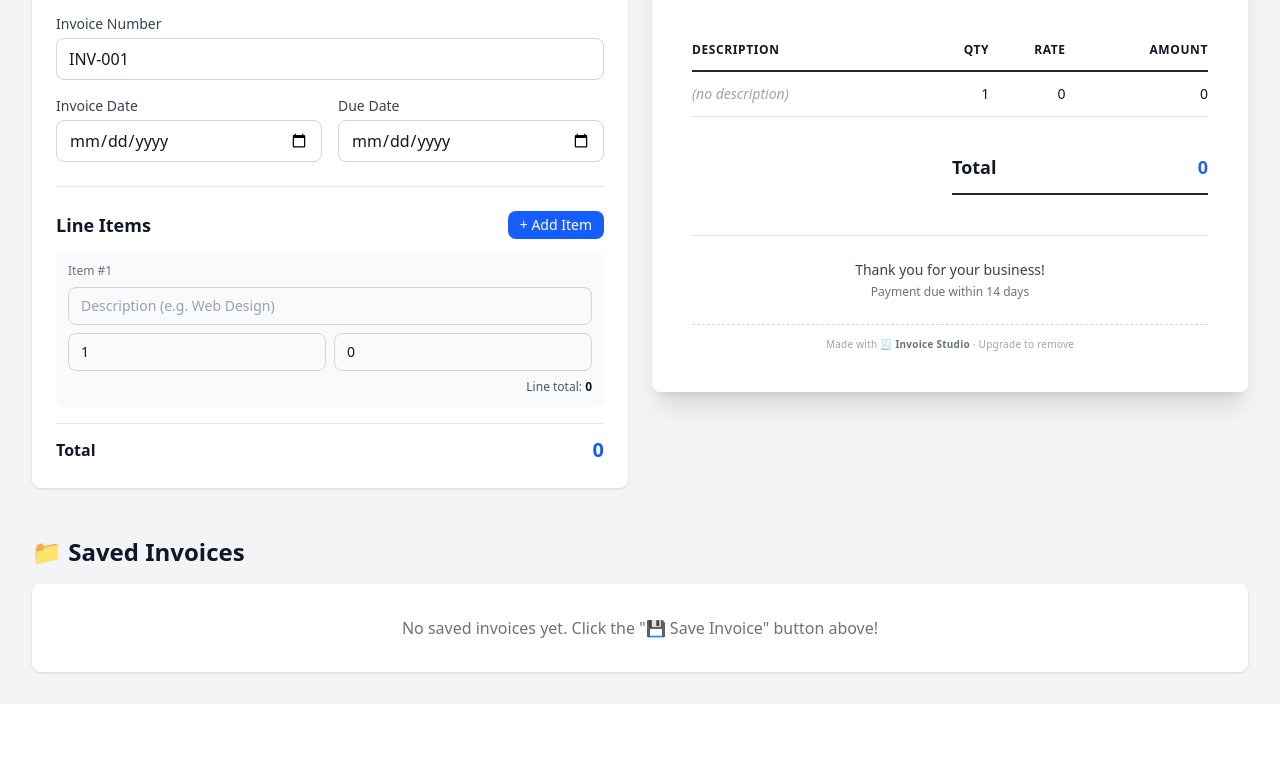
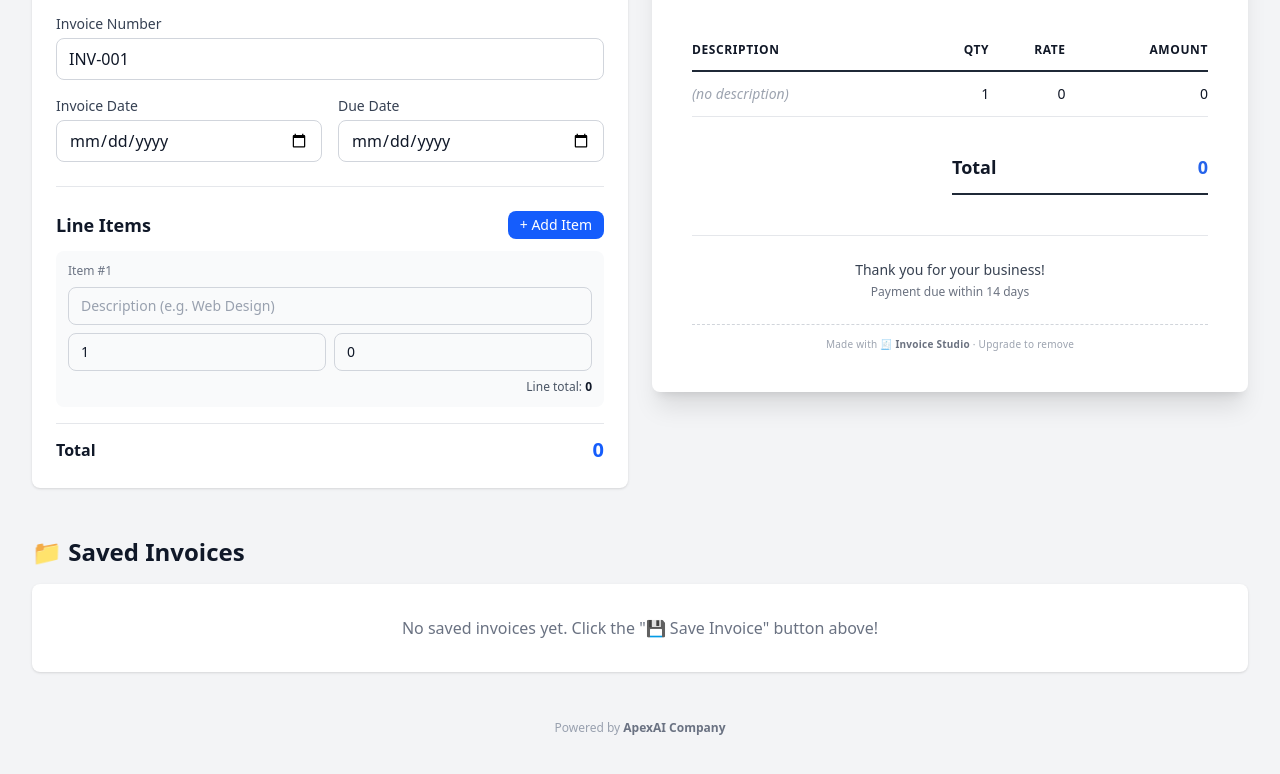
Before and after one commit to prabhathchinthaka42-rgb/invoice-studio, a Next.js app: page /app in a window 1280 px wide. Shown: the part 424-1198 px from the top of the page. Before the commit the page ends 1128 px from the top, so only its background shows below. Built offline with nearby package versions, Linux system fonts and the light colour scheme; no server answers.

Commit message:
Add ApexAI branding footer to app and website

```diff
--- a/app/app/page.tsx
+++ b/app/app/page.tsx
@@ -1122,6 +1122,13 @@ ${company.paymentTerms}${watermark}`;
         </div>
       </div>
 
+      {/* ⭐ ApexAI Branding Footer */}
+      <div className="text-center mt-12 pb-4">
+        <p className="text-xs text-gray-400">
+          Powered by <span className="font-semibold text-gray-500 hover:text-gray-700 transition-colors">ApexAI Company</span>
+        </p>
+      </div>
+
       {/* Company Settings Modal */}
       {showSettings && (
         <CompanySettings
--- a/components/Footer.tsx
+++ b/components/Footer.tsx
@@ -4,7 +4,7 @@ export default function Footer() {
   return (
     <footer className="border-t border-white/10 py-8 mt-20">
       <div className="max-w-7xl mx-auto px-6 flex flex-col md:flex-row justify-between items-center gap-4 text-sm text-slate-500">
-        <p>© 2026 Invoice Studio. Built with ❤️ in Sri Lanka.</p>
+        <p>© 2026 Invoice Studio. A product of <span className="text-slate-300 font-medium">ApexAI Company</span>.</p>
         <div className="flex gap-6">
           <Link href="/about" className="hover:text-white transition-colors">
             About
```
